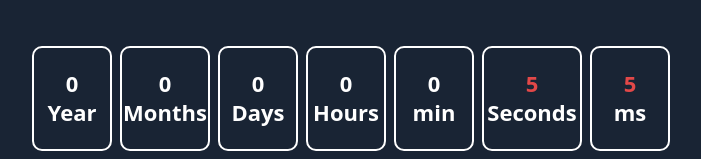
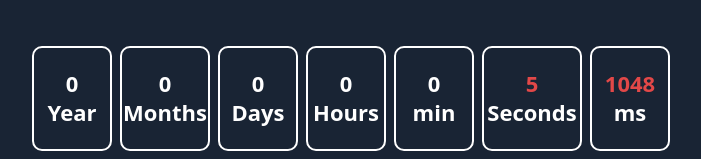
Before and after one commit to axait/ticktick-browser, a React (Vite) app: page / in a window 1280 px wide. Shown: the part 354-513 px from the top of the page, without its empty margins (289-990 px from the left). Built offline with nearby package versions, Linux system fonts and the light colour scheme.

Commit message:
Update counting.jsx, for fast counting.

```diff
--- a/src/counting.jsx
+++ b/src/counting.jsx
@@ -128,10 +128,10 @@ function MsMeter({setSeconds}){
                                     setSeconds(sec => sec+1);
                                     return prev-1000;
                                 }
-                                return prev +91
+                                return prev +96
                             }
                         )
-                } , 91
+                } , 80
             )
             return () => { clearInterval(interval) }
          }, []
```
